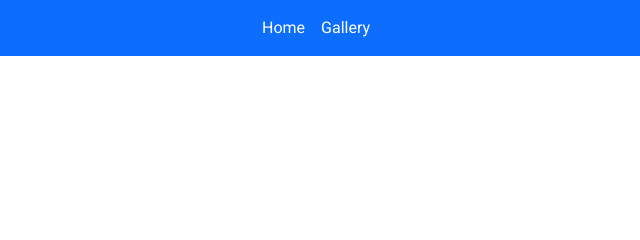
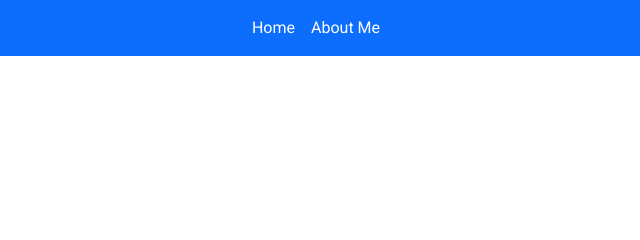
Before and after one commit to Greysmite/galvez-fcb-portfolio, a plain HTML site: page index.html in a window 1280 px wide. Shown: the top 240 px of the page, 324-964 px from the left. Drawn offline with nearby package versions, Linux system fonts and the light colour scheme.

Commit message:
update message

```diff
--- a/index.html
+++ b/index.html
@@ -41,7 +41,7 @@
           <a class="nav-link active" aria-current="page" href="#landing">Home</a>
         </li>
         <li class="nav-item">
-          <a class="nav-link active" href="#gallery">Gallery</a>
+          <a class="nav-link active" href="#gallery">About Me</a>
         </li>
       </ul>
     </div>
```
